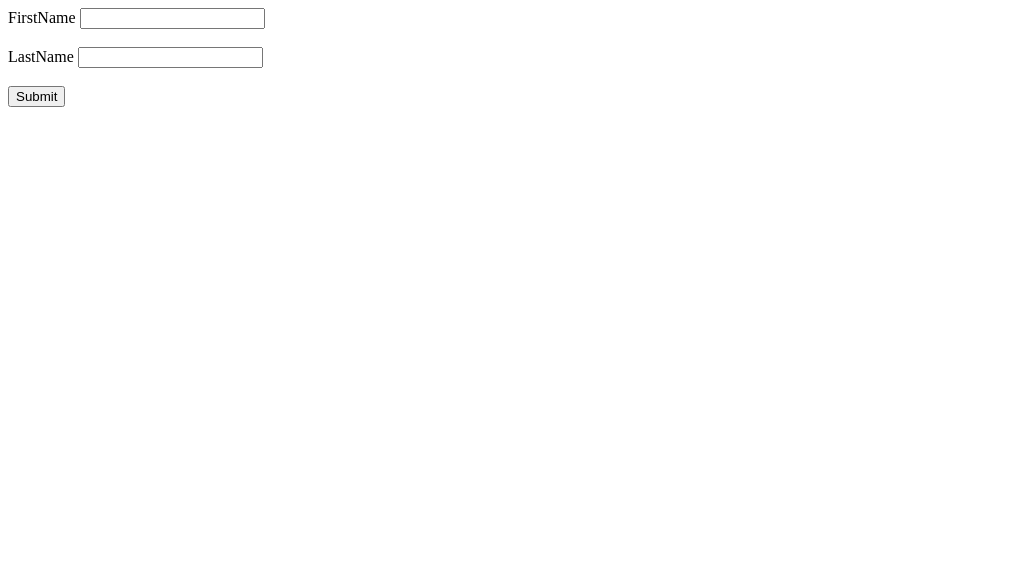
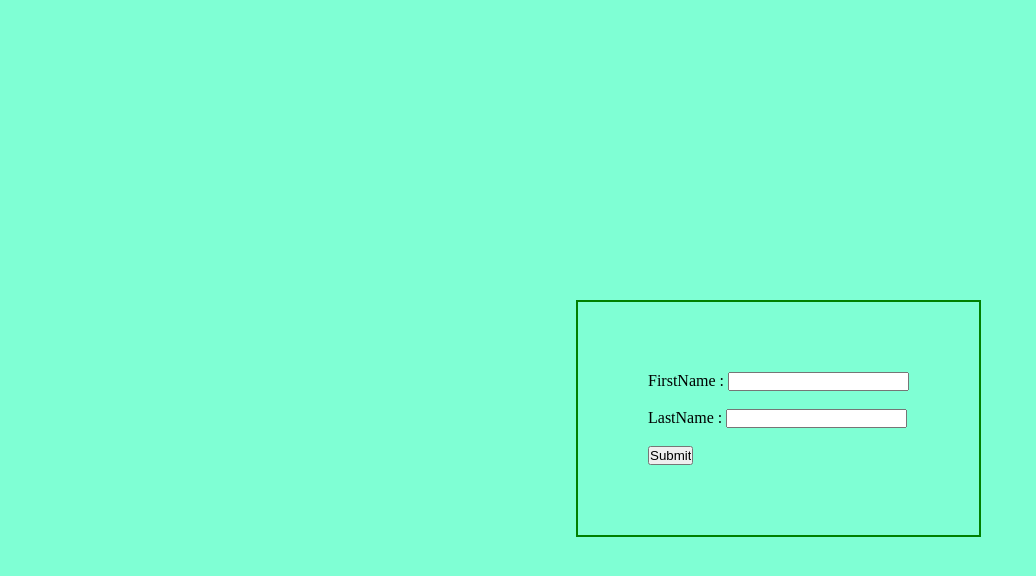
Before and after one commit to Abhi-los-gehts/forms_project, a plain HTML site: page index.html in a window 1280 px wide. Shown: the whole page, without its empty margins (0-1036 px from the left). Drawn offline with Linux system fonts and the light colour scheme.

Commit message:
added styles to login_form

```diff
--- a/index.html
+++ b/index.html
@@ -9,10 +9,10 @@
 <body>
     <form action="" method="post">
 
-        <label for="fname">FirstName</label>
+        <label for="fname">FirstName : </label>
         <input type="text" name="firstName" id="fname"><br><br>
 
-        <label for="lname">LastName</label>
+        <label for="lname">LastName : </label>
         <input type="text" name="lastName" id="lname"><br><br>
 
         <input type="submit" value="Submit">
--- a/style.css
+++ b/style.css
@@ -0,0 +1,33 @@
+*{
+    padding: 0;
+    margin: 0;
+    box-sizing: border-box;
+    list-style: none;
+}
+
+body{
+    height: 100vh;
+    width:100vw;
+
+    background-color: aquamarine;
+    position: relative;
+    display: flex;
+
+}
+
+
+form{
+border: 2px solid green;
+
+
+justify-content: center;
+align-items: center;
+position: absolute;
+
+left :45%;
+top:300px;
+
+padding: 70px;
+
+
+}
```
